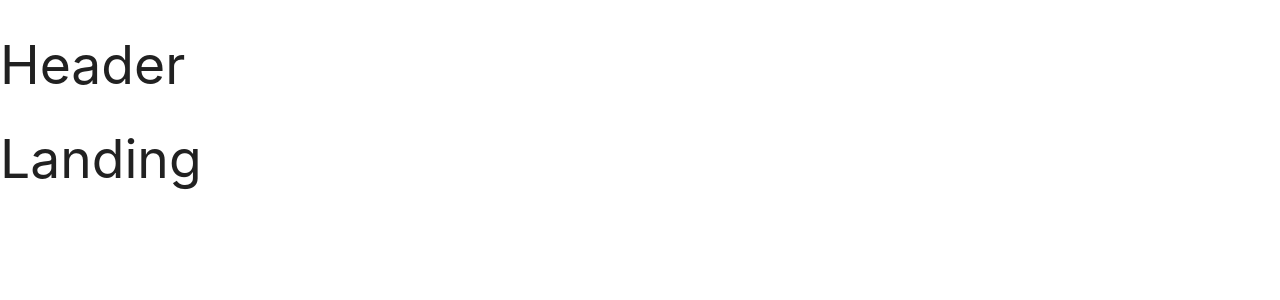
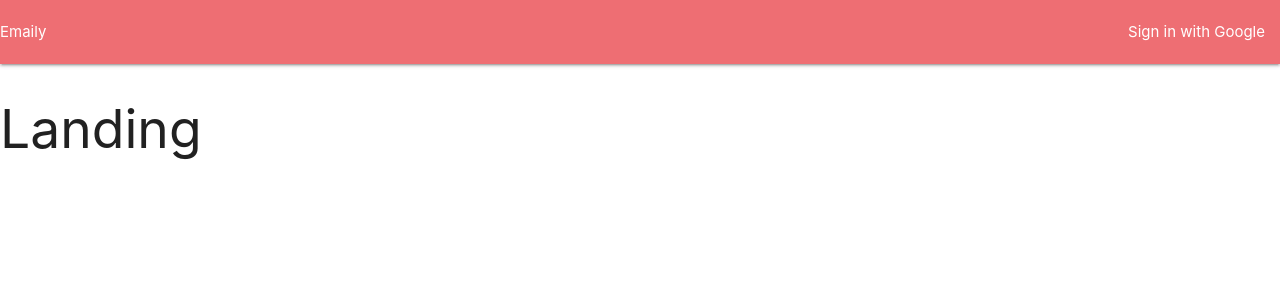
Before and after one commit to mark-wallace/node-server, a React (Create React App) app in the folder client/: page / in a window 1280 px wide. Shown: the top 300 px of the page. Built offline with nearby package versions, Linux system fonts and the light colour scheme.

Commit message:
created separate header component

```diff
--- a/client/src/components/App.js
+++ b/client/src/components/App.js
@@ -1,7 +1,6 @@
 import React from "react";
 import { BrowserRouter, Route } from "react-router-dom";
-
-const Header = () => <h2>Header</h2>;
+import Header from "./Header";
 const Landing = () => <h2>Landing</h2>;
 const Dashboard = () => <h2>Dashboard</h2>;
 const SurveysNew = () => <h2>SurveysNew</h2>;
--- /dev/null
+++ b/client/src/components/Header.js
@@ -0,0 +1,19 @@
+import React, { Component } from "react";
+
+class Header extends Component {
+  render() {
+    return (
+      <nav>
+        <div className="nav-wrapper">
+          <a className="left-brand-logo">Emaily</a>
+          <ul className="right">
+            <li>
+              <a>Sign in with Google</a>
+            </li>
+          </ul>
+        </div>
+      </nav>
+    );
+  }
+}
+export default Header;
```
